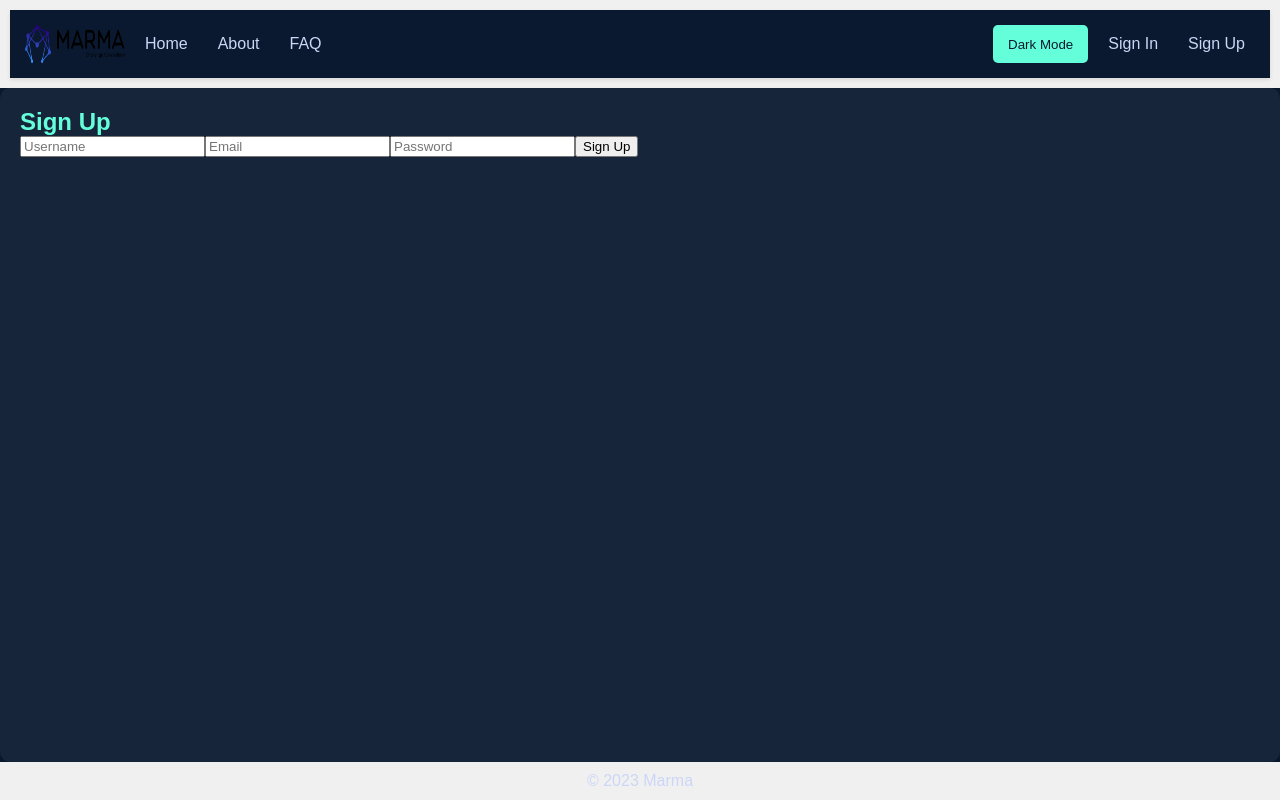
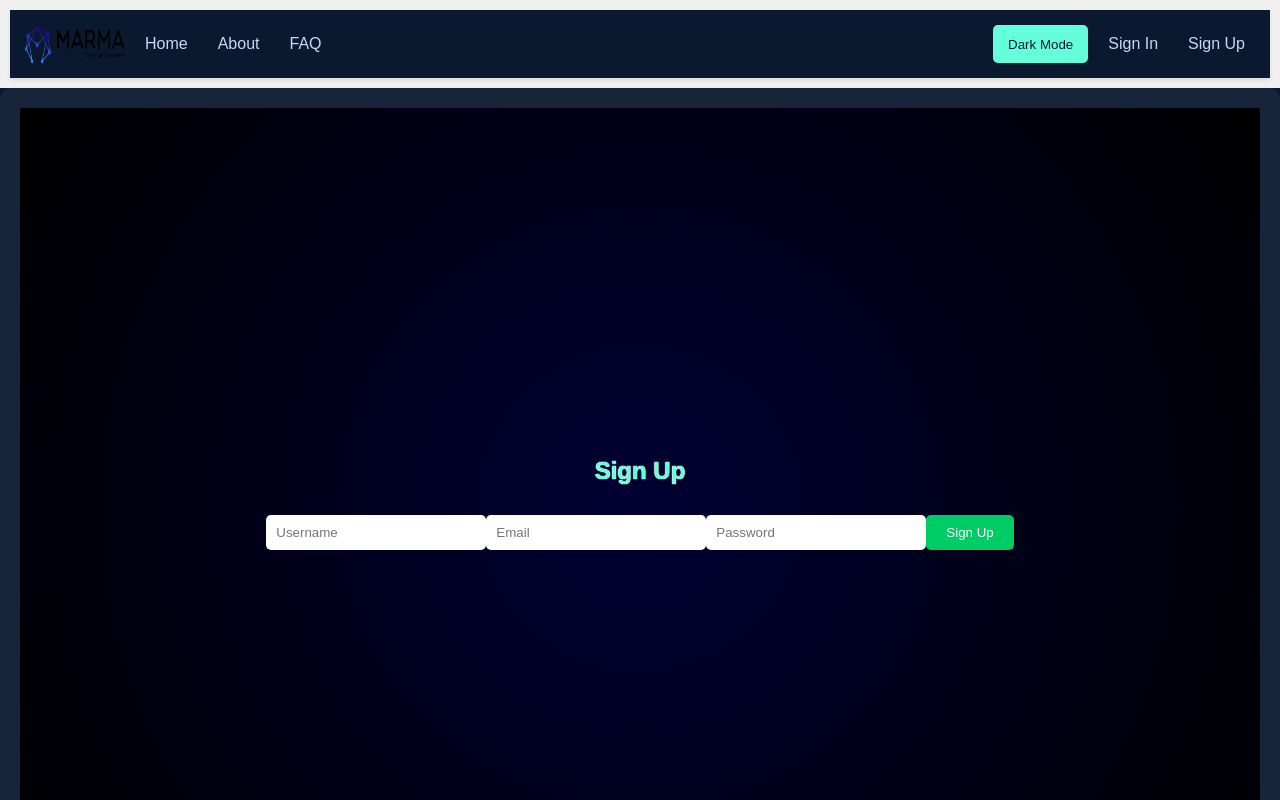
Before and after one commit to marma-akshay/marma_test_1, a React (Create React App) app in the folder frontend/: page /signup in a window 1280 px wide. Shown: the top 800 px of the page. Built offline with nearby package versions, Linux system fonts and the light colour scheme.

Commit message:
changing theme for sign up and sign in buttons

```diff
--- /dev/null
+++ b/frontend/src/components/SignIn.css
@@ -0,0 +1,48 @@
+.sign-in-container {
+    background: radial-gradient(circle at center, #000033, #000000);
+    color: #ffffff;
+    height: 100vh;
+    display: flex;
+    flex-direction: column;
+    align-items: center;
+    justify-content: center;
+    position: relative;
+    overflow: hidden;
+    font-weight: bold;
+  }
+
+  .sign-in-container h2 {
+    margin-bottom: 20px;
+    text-shadow:
+      0 0 1px #fff,
+      0 0 1px #fff,
+      0 0 1px #fff;
+  }
+
+  .sign-in-container input {
+    margin: 10px 0;
+    padding: 10px;
+    border: none;
+    border-radius: 5px;
+    width: 200px;
+  }
+
+  .sign-in-container .sign-in-button {
+    padding: 10px 20px;
+    border: none;
+    background-color: #00cc66;
+    color: #ffffff;
+    border-radius: 5px;
+    cursor: pointer;
+    transition: background-color 0.3s ease;
+    text-decoration: none;
+  }
+
+  .sign-in-container .sign-in-button:hover {
+    background-color: #0056b3;
+  }
+
+  .sign-in-container .error-message {
+    color: #ff6666;
+    margin-top: 10px;
+  }
--- a/frontend/src/components/SignIn.js
+++ b/frontend/src/components/SignIn.js
@@ -1,4 +1,5 @@
 import React, { useState } from 'react';
+import './SignIn.css'; // Import the new CSS file
 
 function SignIn() {
   const [username, setUsername] = useState('');
@@ -35,14 +36,14 @@ function SignIn() {
   };
 
   return (
-    <div>
+    <div className="sign-in-container">
       <h2>Sign In</h2>
       <form onSubmit={handleSignIn}>
         <input type="text" placeholder="Username" onChange={(e) => setUsername(e.target.value)} required />
         <input type="password" placeholder="Password" onChange={(e) => setPassword(e.target.value)} required />
-        <button type="submit">Sign In</button>
+        <button type="submit" className="sign-in-button">Sign In</button>
       </form>
-      {error && <p>{error}</p>}
+      {error && <p className="error-message">{error}</p>}
     </div>
   );
 }
--- /dev/null
+++ b/frontend/src/components/SignUp.css
@@ -0,0 +1,48 @@
+.sign-up-container {
+    background: radial-gradient(circle at center, #000033, #000000);
+    color: #ffffff;
+    height: 100vh;
+    display: flex;
+    flex-direction: column;
+    align-items: center;
+    justify-content: center;
+    position: relative;
+    overflow: hidden;
+    font-weight: bold;
+  }
+
+  .sign-up-container h2 {
+    margin-bottom: 20px;
+    text-shadow:
+      0 0 1px #fff,
+      0 0 1px #fff,
+      0 0 1px #fff;
+  }
+
+  .sign-up-container input {
+    margin: 10px 0;
+    padding: 10px;
+    border: none;
+    border-radius: 5px;
+    width: 200px;
+  }
+
+  .sign-up-container .sign-up-button {
+    padding: 10px 20px;
+    border: none;
+    background-color: #00cc66;
+    color: #ffffff;
+    border-radius: 5px;
+    cursor: pointer;
+    transition: background-color 0.3s ease;
+    text-decoration: none;
+  }
+
+  .sign-up-container .sign-up-button:hover {
+    background-color: #0056b3;
+  }
+
+  .sign-up-container .error-message {
+    color: #ff6666;
+    margin-top: 10px;
+  }
--- a/frontend/src/components/SignUp.js
+++ b/frontend/src/components/SignUp.js
@@ -1,12 +1,13 @@
 import React, { useState } from 'react';
-import { useNavigate } from 'react-router-dom'; // Import useNavigate
+import { useNavigate } from 'react-router-dom';
+import './SignUp.css'; // Import the new CSS file
 
 function SignUp() {
   const [username, setUsername] = useState('');
   const [email, setEmail] = useState('');
   const [password, setPassword] = useState('');
   const [error, setError] = useState('');
-  const navigate = useNavigate(); // Use navigate for navigation
+  const navigate = useNavigate();
 
   const handleSignUp = async (e) => {
     e.preventDefault();
@@ -23,10 +24,9 @@ function SignUp() {
       const data = await response.json();
 
       if (response.ok) {
-        // Redirect to Sign In page on successful registration
-        navigate('/signin'); // Use navigate for navigation
+        navigate('/signin');
       } else {
-        setError(data.error || 'An error occurred. Please try again.'); // Handle error message
+        setError(data.error || 'An error occurred. Please try again.');
       }
     } catch (err) {
       setError('An error occurred. Please try again.');
@@ -34,15 +34,15 @@ function SignUp() {
   };
 
   return (
-    <div>
+    <div className="sign-up-container">
       <h2>Sign Up</h2>
       <form onSubmit={handleSignUp}>
         <input type="text" placeholder="Username" onChange={(e) => setUsername(e.target.value)} required />
         <input type="email" placeholder="Email" onChange={(e) => setEmail(e.target.value)} required />
         <input type="password" placeholder="Password" onChange={(e) => setPassword(e.target.value)} required />
-        <button type="submit">Sign Up</button>
+        <button type="submit" className="sign-up-button">Sign Up</button>
       </form>
-      {error && <p>{error}</p>}
+      {error && <p className="error-message">{error}</p>}
     </div>
   );
 }
```
